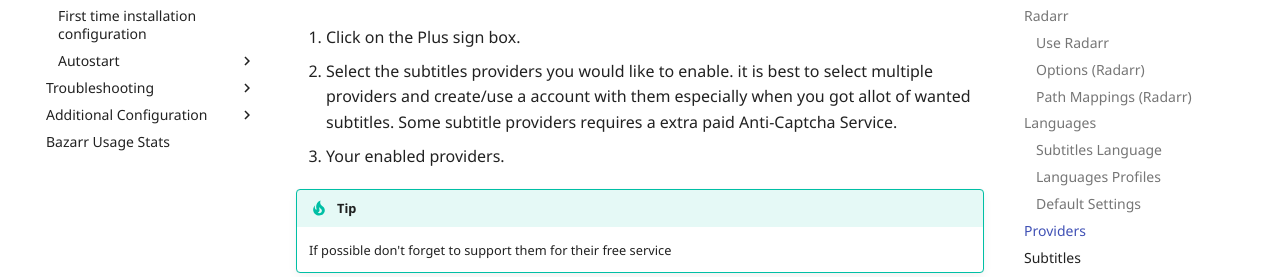
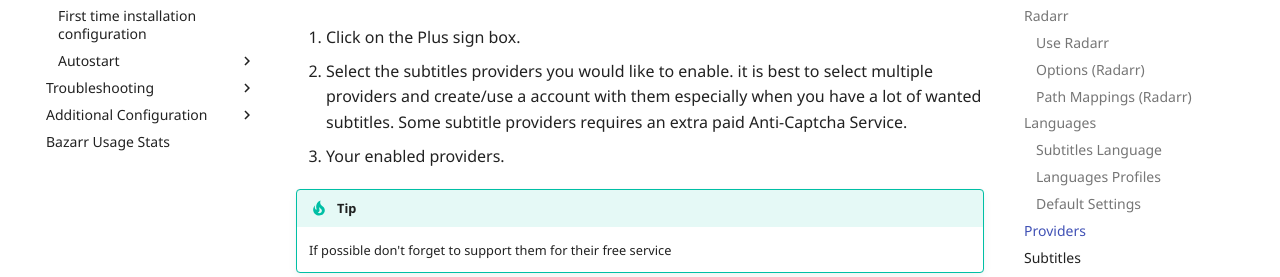
Before and after one commit to bazarr/wiki, an MkDocs documentation site: the page built from docs/Getting-Started/Setup-Guide.md, in a window 1280 px wide and 900 px high, scrolled down 11969 px. Shown: the part 200-477 px from the top of the window. Built offline with MkDocs 1.6.1 and Material for MkDocs 9.7.7, drawn with Linux system fonts in a browser that asks for light colours; some web fonts are replaced; comment, search, counter and statistics services are not loaded.

Commit message:
Minor changes in Setup Guide
Fixed a few minor grammar issues in the setup guide.

```diff
--- a/docs/Getting-Started/Setup-Guide.md
+++ b/docs/Getting-Started/Setup-Guide.md
@@ -261,7 +261,7 @@ Here we're going to select which Subtitle Providers you want to use.
 ![!Providers](images/qs-providers.png)
 
 1. Click on the Plus sign box.
-1. Select the subtitles providers you would like to enable. it is best to select multiple providers and create/use a account with them especially when you got allot of wanted subtitles. Some subtitle providers requires a extra paid Anti-Captcha Service.
+1. Select the subtitles providers you would like to enable. it is best to select multiple providers and create/use a account with them especially when you have a lot of wanted subtitles. Some subtitle providers requires an extra paid Anti-Captcha Service.
 1. Your enabled providers.
 
 !!! tip
```
